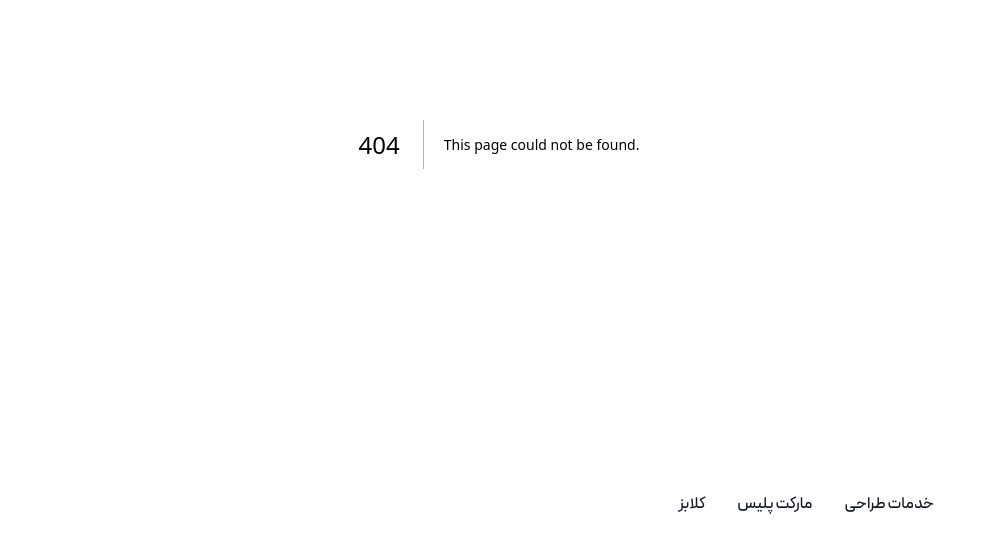
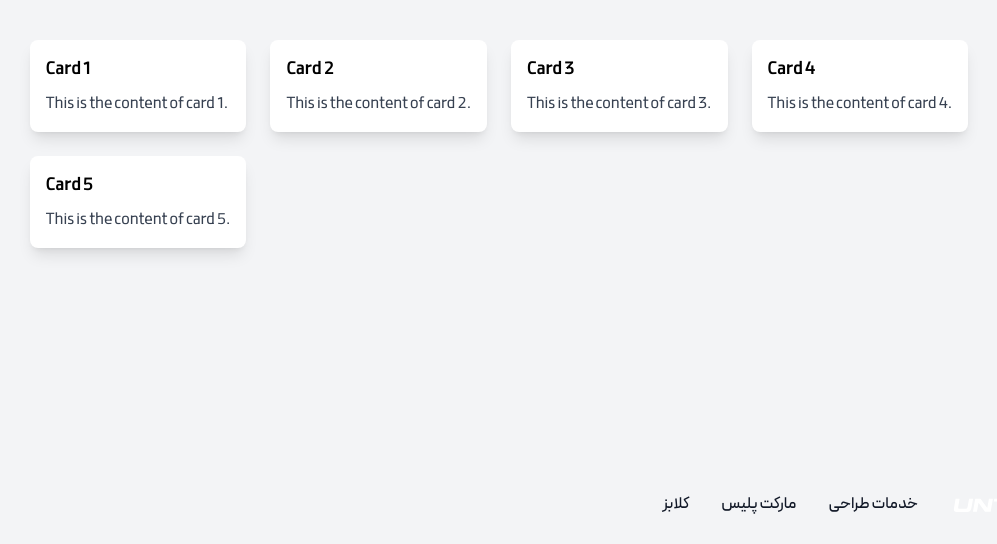
Before and after one commit to nematollahi1999/untitled, a Next.js app: page /create in a window 1280 px wide. Before the commit this address had no page. Shown: the part 256-800 px from the top of the page, without its empty margins (141-1138 px from the left). Built offline with nearby package versions, Linux system fonts and the light colour scheme.

Commit message:
create page added.

```diff
--- /dev/null
+++ b/app/create/layout.js
@@ -0,0 +1,9 @@
+import React from 'react'
+
+export default function layout({ children}) {
+  return (
+    <div>
+        {children}
+    </div>
+  )
+}
--- /dev/null
+++ b/app/create/page.js
@@ -0,0 +1,28 @@
+import React from 'react';
+
+// Sample card data
+const cardsData = [
+  { id: 1, title: 'Card 1', content: 'This is the content of card 1.' },
+  { id: 2, title: 'Card 2', content: 'This is the content of card 2.' },
+  { id: 3, title: 'Card 3', content: 'This is the content of card 3.' },
+  { id: 4, title: 'Card 4', content: 'This is the content of card 4.' },
+  { id: 5, title: 'Card 5', content: 'This is the content of card 5.' },
+  // Add more card data as needed
+];
+
+const HomePage = () => {
+  return (
+    <div className="min-h-screen flex items-center justify-center bg-gray-100">
+      <div className="grid grid-cols-1 gap-6 md:grid-cols-2 lg:grid-cols-3 xl:grid-cols-4">
+        {cardsData.map((card) => (
+          <div key={card.id} className="bg-white shadow-lg p-4 rounded-lg">
+            <h2 className="text-lg font-semibold mb-2">{card.title}</h2>
+            <p className="text-gray-700">{card.content}</p>
+          </div>
+        ))}
+      </div>
+    </div>
+  );
+};
+
+export default HomePage;
--- a/app/layout.js
+++ b/app/layout.js
@@ -1,5 +1,5 @@
 import Navbar from "@/components/molecules/nav/Navbar";
-import ToggleMenu from "@/components/organisms/ToggleMenu";
+import ToggleMenu from "@/components/molecules/nav/ToggleMenu";
 import "@/styles/globals.css";
 
 export const metadata = {
--- a/components/molecules/nav/Navbar.jsx
+++ b/components/molecules/nav/Navbar.jsx
@@ -2,7 +2,7 @@ import React from "react";
 
 export default function Navbar() {
   return (
-    <nav className="fixed bottom-0 z-50 w-full hidden sm:block py-2">
+    <nav className="fixed bottom-0 z-50 w-full hidden sm:block py-2 px-4">
       <div className=" flex items-center justify-end mx-auto p-4">
         <div
           className="items-center justify-between hidden w-full md:flex md:w-auto md:order-1"
--- a/components/organisms/ToggleMenu.jsx
+++ b/components/molecules/nav/ToggleMenu.jsx
@@ -32,7 +32,7 @@ const ToggleMenu = () => {
         onClick={handleToggle}
         className="fixed font-bold bottom-4 right-4 p-3 text-white rounded-full focus:outline-none"
       >
-        فهرست
+        اکسپلور
       </button>
 
       {(isOpen || isAnimating) && (
```
